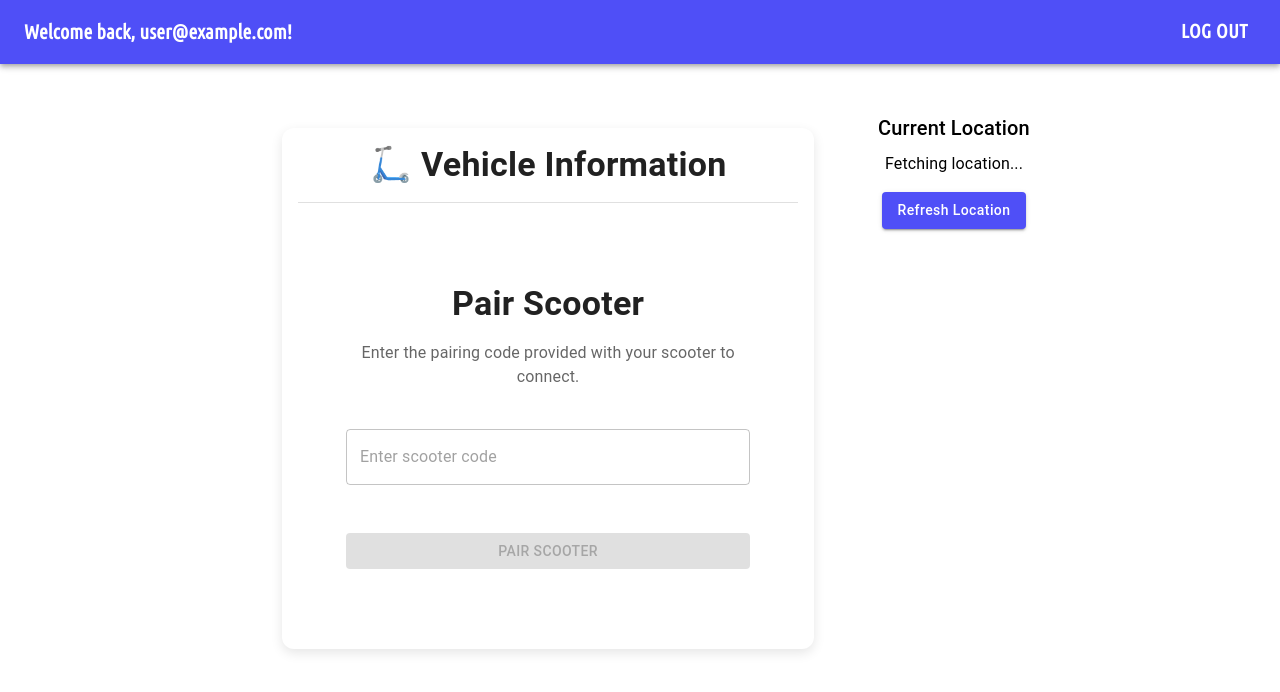
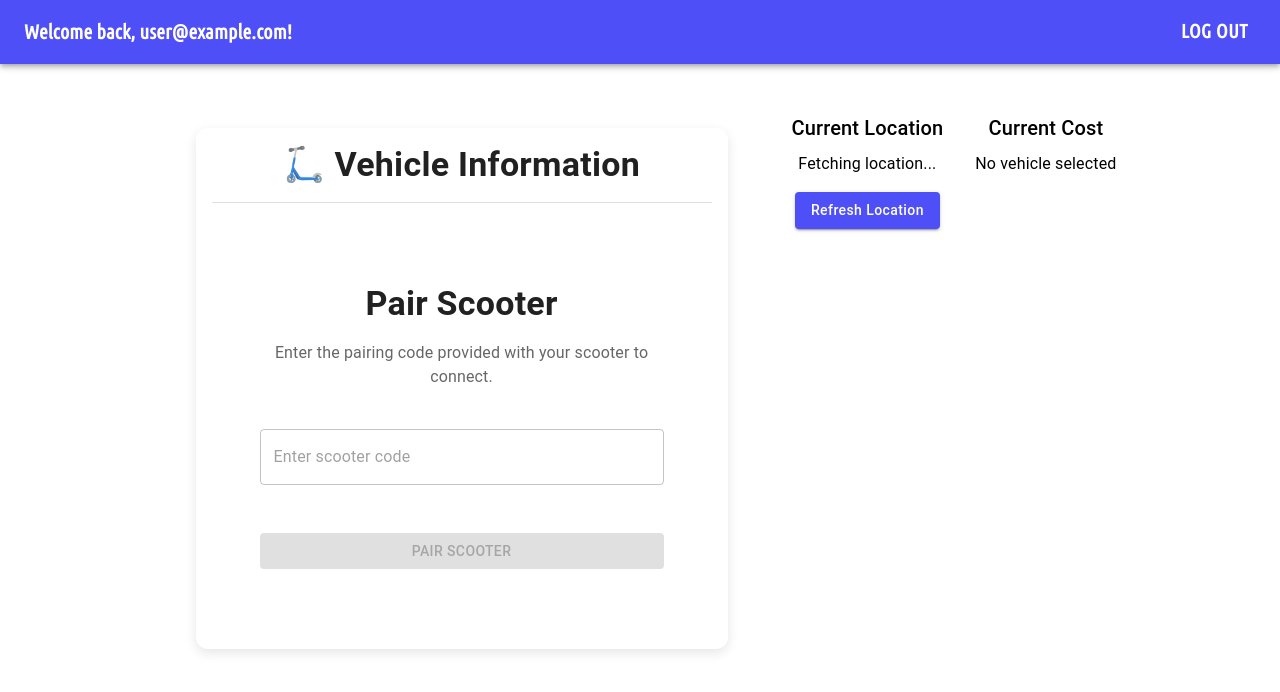
Before and after one commit to TigerTimofey/tuul, a React (Vite) app: page /dashboard in a window 1280 px wide. Shown: the top 692 px of the page. Built offline with nearby package versions, Linux system fonts and the light colour scheme; no server answers; sample sign-in values are in the browser's storage.

Commit message:
Add CurrentCost component to display vehicle cost; integrate with vehicle data in Dashboard

```diff
--- a/src/layout/components/dashboard/Dashboard.tsx
+++ b/src/layout/components/dashboard/Dashboard.tsx
@@ -4,9 +4,12 @@ import Navbar from "../Navbar/Navbar";
 import UserVehicleInfo from "../scooter/UserVehicleInfo";
 import Grid from "@mui/material/Grid2";
 import LocationInfo from "../location/LocationInfo";
+import CurrentCost from "../scooter/components/cost/CurrentCost";
+import { useVehicleData } from "../scooter/hooks/vehicle-data/useVehicleData";
 
 const Dashboard = () => {
   const { user, loading } = useAuth();
+  const { vehicle, loading: vehicleLoading } = useVehicleData();
 
   if (loading) {
     return (
@@ -43,6 +46,13 @@ const Dashboard = () => {
           <Grid gridColumn="span 12" gridRow="span 6">
             <LocationInfo />{" "}
           </Grid>
+          <Grid gridColumn="span 12" gridRow="span 6">
+            {vehicleLoading ? (
+              <CircularProgress />
+            ) : (
+              <CurrentCost vehicleId={vehicle?.id} />
+            )}
+          </Grid>
         </Grid>
       </Box>
     </div>
--- /dev/null
+++ b/src/layout/components/scooter/components/cost/CurrentCost.tsx
@@ -0,0 +1,81 @@
+import React, { useEffect, useState } from "react";
+import { Typography, Box } from "@mui/material";
+
+interface CurrentCostProps {
+  vehicleId?: string;
+}
+
+const CurrentCost: React.FC<CurrentCostProps> = ({ vehicleId }) => {
+  const [cost, setCost] = useState<number | null>(null);
+  const [error, setError] = useState<string | null>(null);
+
+  useEffect(() => {
+    console.log("CurrentCost vehicleId:", vehicleId);
+
+    if (!vehicleId) {
+      console.log("No vehicleId provided");
+      setError("No vehicle selected");
+      return;
+    }
+
+    const fetchCost = async () => {
+      try {
+        const response = await fetch(
+          `${
+            import.meta.env.VITE_FIREBASE_BACKEND_URL
+          }/api/vehicles/${vehicleId}/current-cost`
+        );
+
+        if (!response.ok) {
+          const errorText = await response.text();
+          console.error("Cost fetch error:", errorText);
+          throw new Error(`Failed to fetch cost data: ${errorText}`);
+        }
+
+        const data = await response.json();
+        // console.log("Cost data received:", data);
+        //TODO: Add sockets to update cost in real-time
+        setCost(data.cost);
+        setError(null);
+      } catch (err: any) {
+        console.error("Cost fetch error:", err);
+        setError(err.message || "An error occurred while fetching the cost.");
+      }
+    };
+
+    fetchCost();
+    const intervalId = setInterval(fetchCost, 1000);
+
+    return () => clearInterval(intervalId);
+  }, [vehicleId]);
+
+  if (!vehicleId) {
+    return (
+      <Box sx={{ textAlign: "center", mt: 2 }}>
+        <Typography variant="h6" sx={{ mb: 1 }}>
+          Current Cost
+        </Typography>
+        <Typography>No vehicle selected</Typography>
+      </Box>
+    );
+  }
+
+  return (
+    <Box sx={{ textAlign: "center", mt: 2 }}>
+      <Typography variant="h6" sx={{ mb: 1 }}>
+        Current Cost
+      </Typography>
+      {error ? (
+        <Typography color="error">{error}</Typography>
+      ) : cost !== null ? (
+        <Typography>
+          <strong>{`$${cost.toFixed(2)}`}</strong>
+        </Typography>
+      ) : (
+        <Typography>Fetching cost...</Typography>
+      )}
+    </Box>
+  );
+};
+
+export default CurrentCost;
```
